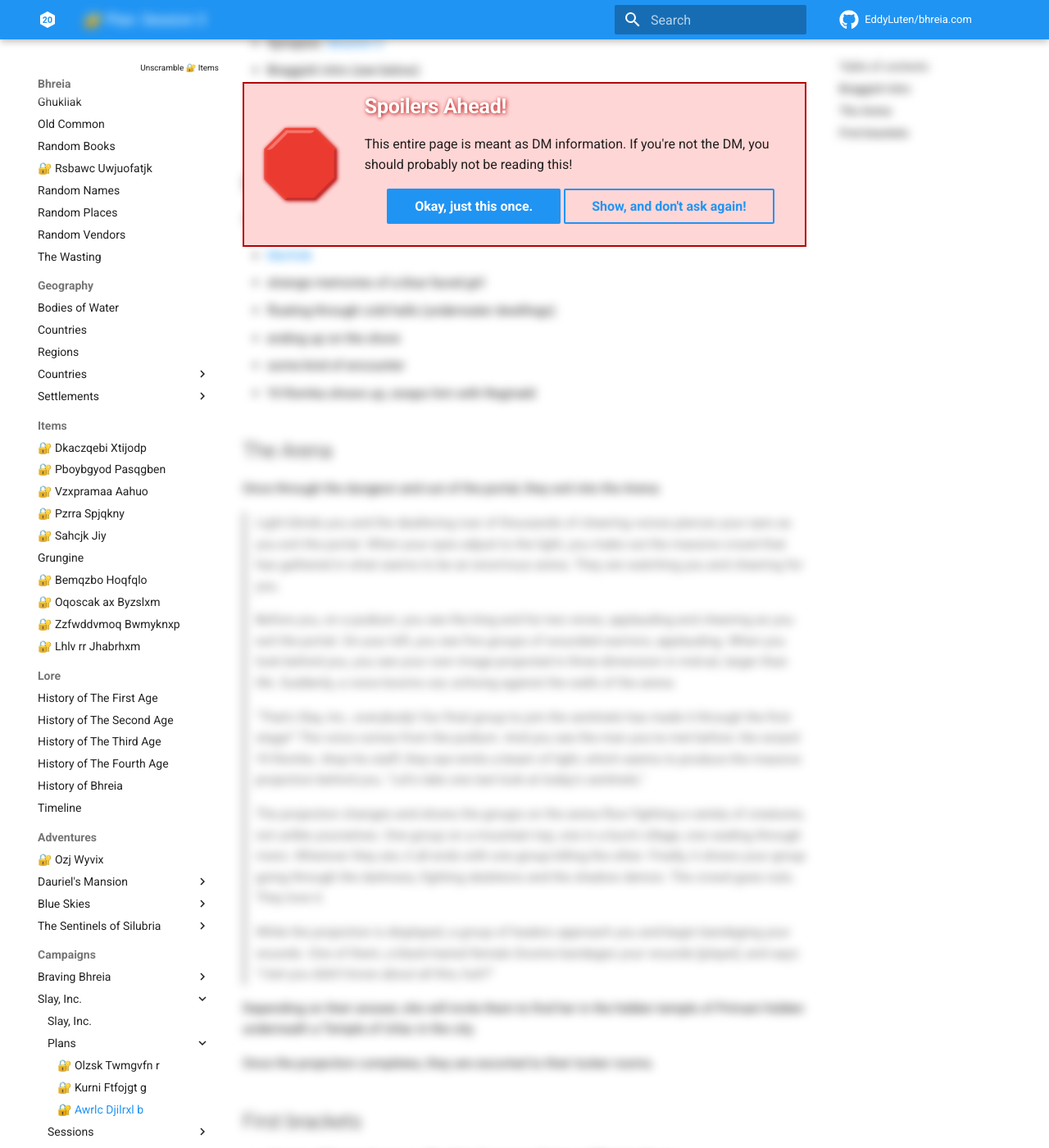
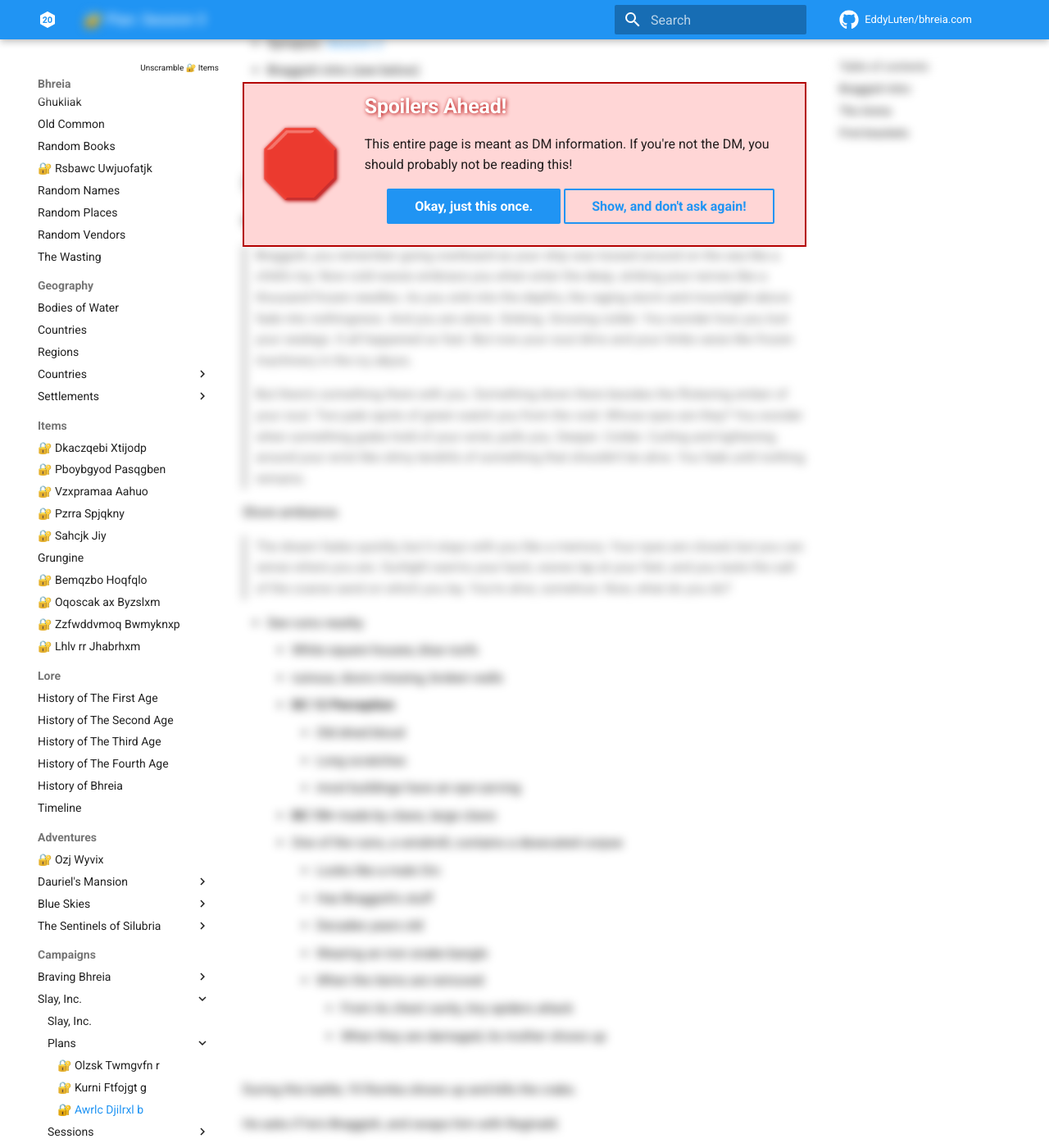
Before and after one commit to EddyLuten/bhreia.com, an MkDocs documentation site: the page built from docs/campaigns/slay-inc/plans/plan-3.md, in a window 1280 px wide and 1400 px high, scrolled down 381 px. Shown: the whole window at 82% size. Built offline with MkDocs 1.6.1 and Material for MkDocs 9.7.7, drawn with Linux system fonts in a browser that asks for light colours; comment, search, counter and statistics services are not loaded.

Commit message:
Braggish intro

```diff
--- a/docs/campaigns/slay-inc/plans/plan-3.md
+++ b/docs/campaigns/slay-inc/plans/plan-3.md
@@ -16,14 +16,36 @@ categories:
 
 ## Braggish Intro
 
-TODO
+Braggish underwater music.
 
-- [Merfolk](https://forgottenrealms.fandom.com/wiki/Merfolk)
-- strange memories of a blue faced girl
-- floating through cold halls (underwater dwellings)
-- ending up on the shore
-- some kind of encounter
-- Yil Romka shows up, swaps him with Reginald
+> Braggish, you remember going overboard as your ship was tossed around on the sea like a child's toy. Now cold waves embrace you when enter the deep, striking your nerves like a thousand frozen needles. As you sink into the depths, the raging storm and moonlight above fade into nothingness. And you are alone. Sinking. Growing colder. You wonder how you lost your sealegs. It all happened so fast. But now your soul dims and your limbs seize like frozen machinery in the icy abyss.
+>
+> But there's something there with you. Something down there besides the flickering ember of your soul. Two pale spots of green watch you from the void. Whose eyes are they? You wonder when something grabs hold of your wrist, pulls you. Deeper. Colder. Curling and tightening around your wrist like slimy tendrils of something that shouldn't be alive. You fade until nothing remains.
+
+Shore ambiance.
+
+> The dream fades quickly, but it stays with you like a memory. Your eyes are closed, but you can sense where you are. Sunlight warms your back, waves lap at your feet, and you taste the salt of the coarse sand on which you lay. You're alive, somehow. Now, what do you do?
+
+- See ruins nearby
+  - White square houses, blue roofs
+  - ruinous, doors missing, broken walls
+  - **DC 12 Perception**
+    - Old dried blood
+    - Long scratches
+    - most buildings have an eye-carving
+  - **DC 15+** made by claws, large claws
+  - One of the ruins, a windmill, contains a desecated corpse
+    - Looks like a male Orc
+    - Has Braggish's stuff
+    - Decades years old
+    - Wearing an iron snake bangle
+    - When the items are removed:
+      - From its chest cavity, tiny spiders attack
+      - When they are damaged, its mother shows up
+
+During this battle, Yil Romka shows up and kills the crabs.
+
+He asks if he's Braggish, and swaps him with Reginald.
 
 ## The Arena
 
```
Also changed, not shown: docs/campaigns/braving-bhreia/game-notes.md (+32 -2 lines).
